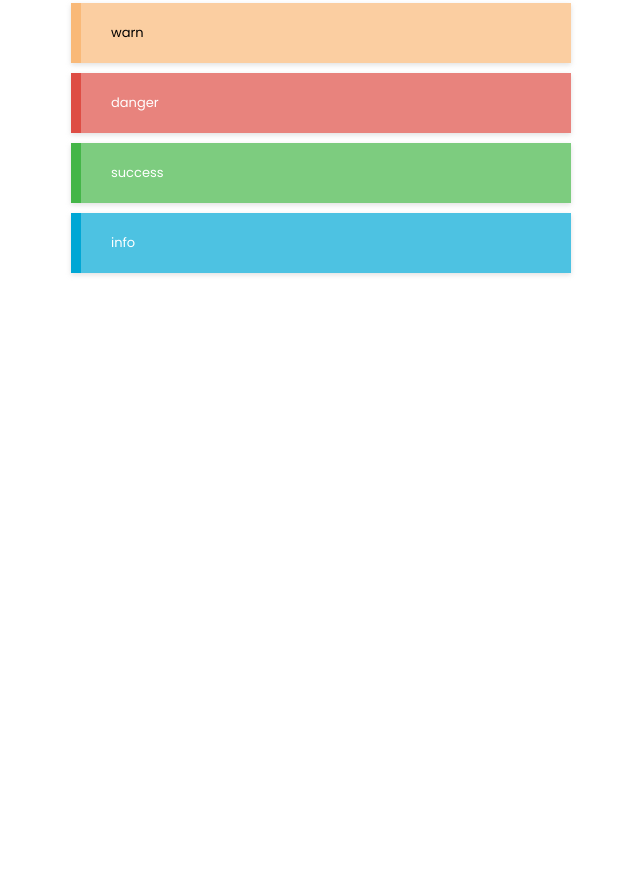
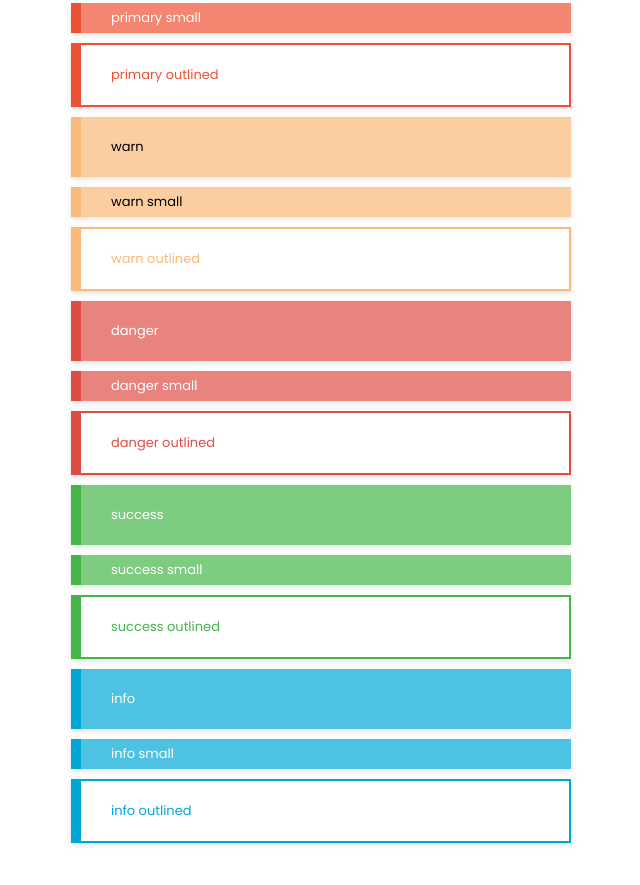
Before and after one commit to brdtheo/git-it, a website: page index.html in a window 1280 px wide. Shown: the part 1225-2110 px from the top of the page, without its empty margins (319-959 px from the left). Before the commit the page ends 1558 px from the top, so only its background shows below. Drawn offline with Linux system fonts and the light colour scheme.

Commit message:
add small and outlined alerts

```diff
--- a/index.html
+++ b/index.html
@@ -47,18 +47,48 @@
       <div class="alert primary">
         <div class="alert-content">primary</div>
       </div>
+      <div class="alert alert-sm primary">
+        <div class="alert-content">primary small</div>
+      </div>
+      <div class="alert primary outlined">
+        <div class="alert-content">primary outlined</div>
+      </div>
       <div class="alert warn">
         <div class="alert-content">warn</div>
+      </div>
+      <div class="alert alert-sm warn">
+        <div class="alert-content">warn small</div>
+      </div>
+      <div class="alert warn outlined">
+        <div class="alert-content">warn outlined</div>
       </div>
       <div class="alert danger">
         <div class="alert-content">danger</div>
       </div>
+      <div class="alert alert-sm danger">
+        <div class="alert-content">danger small</div>
+      </div>
+      <div class="alert danger outlined">
+        <div class="alert-content">danger outlined</div>
+      </div>
       <div class="alert success">
         <div class="alert-content">success</div>
+      </div>
+      <div class="alert alert-sm success">
+        <div class="alert-content">success small</div>
+      </div>
+      <div class="alert success outlined">
+        <div class="alert-content">success outlined</div>
       </div>
       <div class="alert info">
         <div class="alert-content">info</div>
       </div>
+      <div class="alert alert-sm info">
+        <div class="alert-content">info small</div>
+      </div>
+      <div class="alert info outlined">
+        <div class="alert-content">info outlined</div>
+      </div>
     </main>
   </body>
 </html>
--- a/src/components.css
+++ b/src/components.css
@@ -94,3 +94,43 @@ button.block {
   padding: 20px 30px;
   background: rgba(255, 255, 255, .3);
 }
+
+.alert-sm .alert-content {
+  padding: 5px 30px;
+}
+
+.outlined .alert-content {
+  border-top-style: solid;
+  border-top-width: 2px;
+  border-right-style: solid;
+  border-right-width: 2px;
+  border-bottom-style: solid;
+  border-bottom-width: 2px;
+  background: #fff;
+  color: inherit;
+}
+
+.alert.outlined.primary {
+  color: rgb(var(--primary));
+  border-color: rgb(var(--primary));
+}
+
+.alert.outlined.warn {
+  color: rgb(var(--warn));
+  border-color: rgb(var(--warn));
+}
+
+.alert.outlined.danger {
+  color: rgb(var(--danger));
+  border-color: rgb(var(--danger));
+}
+
+.alert.outlined.info {
+  color: rgb(var(--info));
+  border-color: rgb(var(--info));
+}
+
+.alert.outlined.success {
+  color: rgb(var(--success));
+  border-color: rgb(var(--success));
+}
```
